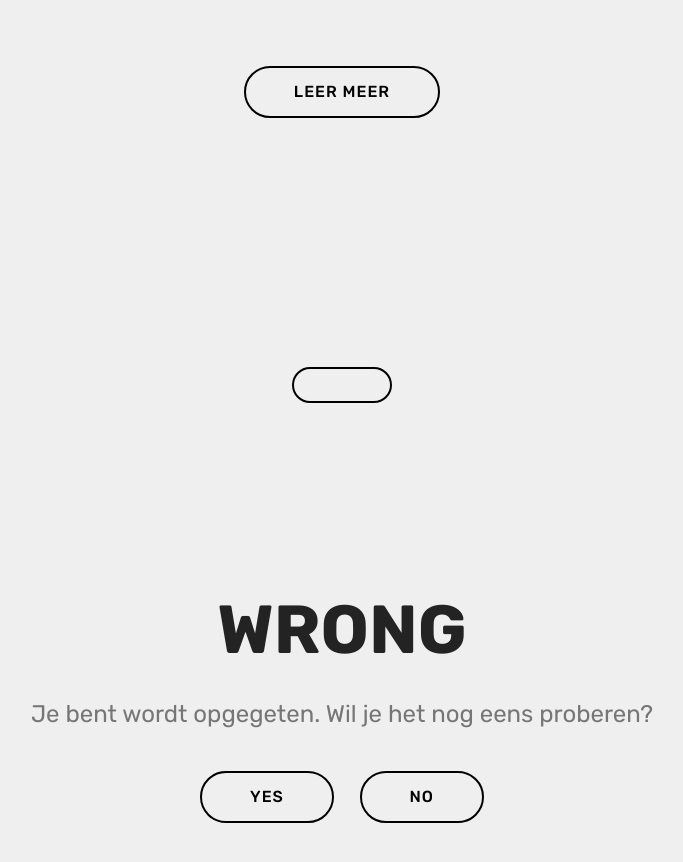
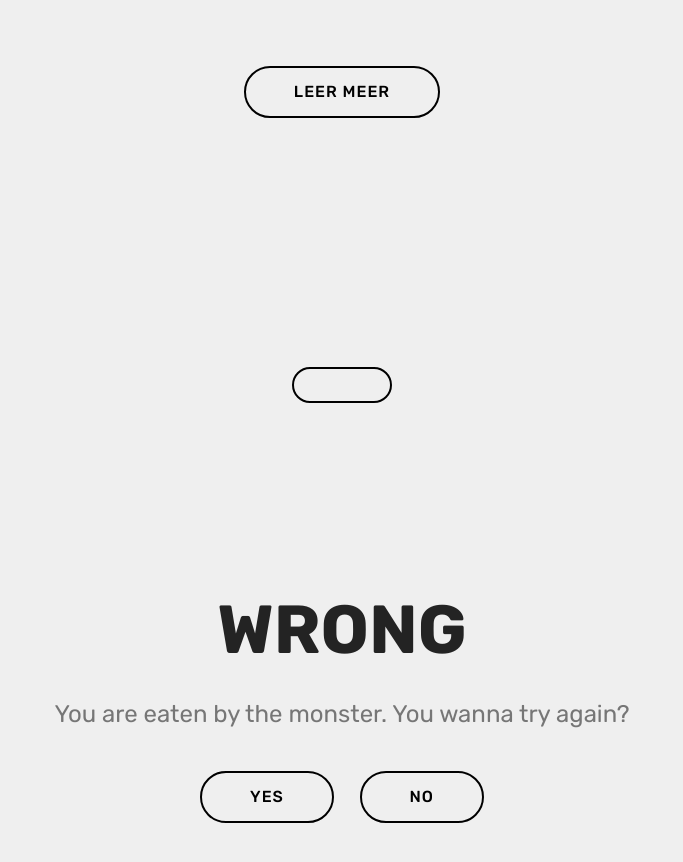
Before and after one commit to skaynova/skaynova.github.io, a plain HTML site: page index.html in a window 1280 px wide. Shown: the part 1218-2080 px from the top of the page, without its empty margins (298-981 px from the left). Drawn offline with Linux system fonts and the light colour scheme; files whose address does not match are found by name.

Commit message:
create github pages

```diff
--- a/index.html
+++ b/index.html
@@ -72,7 +72,7 @@
     </nav>
 </section>
 
-<section class="engine"><a href="https://mobirise.info/b">create your own website</a></section><section class="cid-qTkA127IK8 mbr-fullscreen mbr-parallax-background" id="header2-1">
+<section class="engine"><a href="https://mobirise.info/l">free site templates</a></section><section class="cid-qTkA127IK8 mbr-fullscreen mbr-parallax-background" id="header2-1">
 
 
 
@@ -244,8 +244,7 @@
                 <h1 class="mbr-section-title mbr-bold pb-3 mbr-fonts-style display-1">
                     WRONG</h1>
 
-                <p class="mbr-text pb-3 mbr-fonts-style display-5">
-                    Je bent wordt opgegeten. Wil je het nog eens proberen?</p>
+                <p class="mbr-text pb-3 mbr-fonts-style display-5">You are eaten by the monster. You wanna try again?</p>
                 <div class="mbr-section-btn"><a class="btn btn-md btn-black-outline display-4" href="https://mobirise.co">YES</a> <a class="btn btn-md btn-black-outline display-4" href="https://mobirise.co">NO</a></div>
             </div>
         </div>
```
Also changed, not shown: 1 other file.
